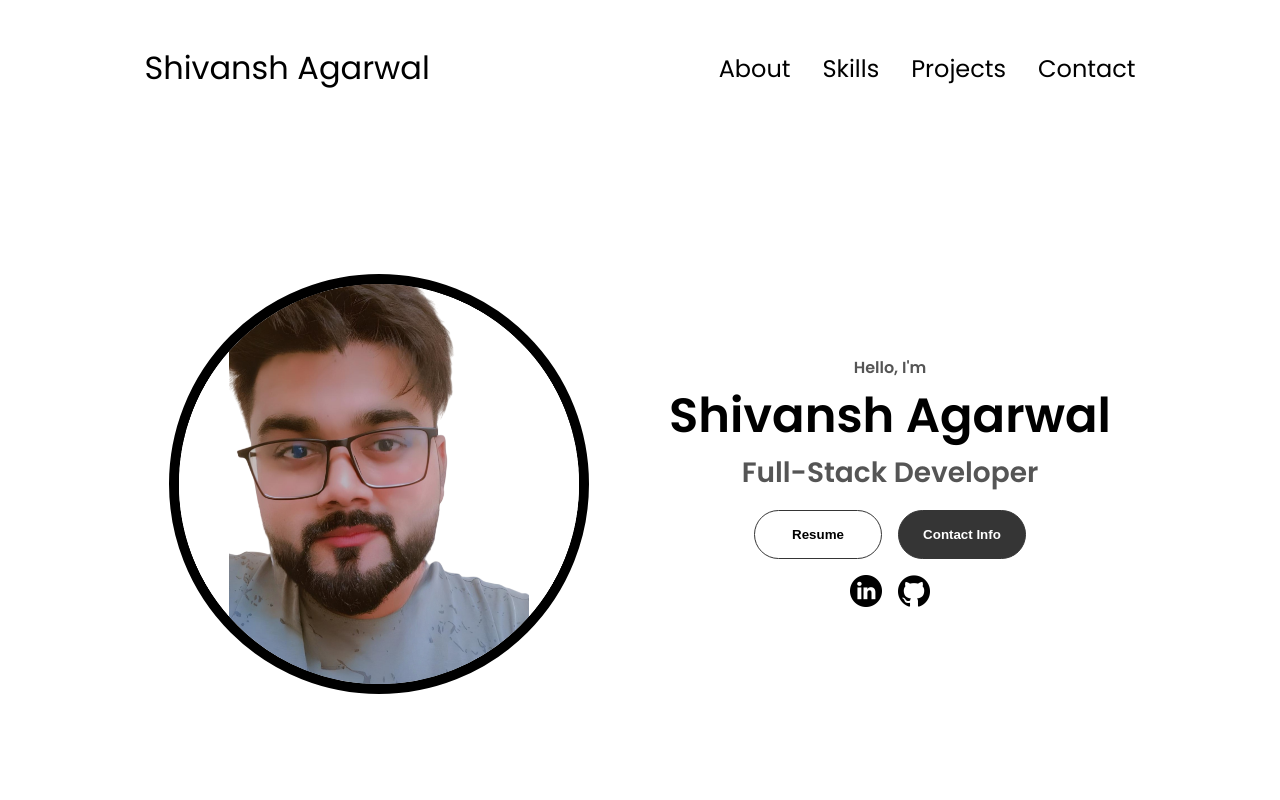
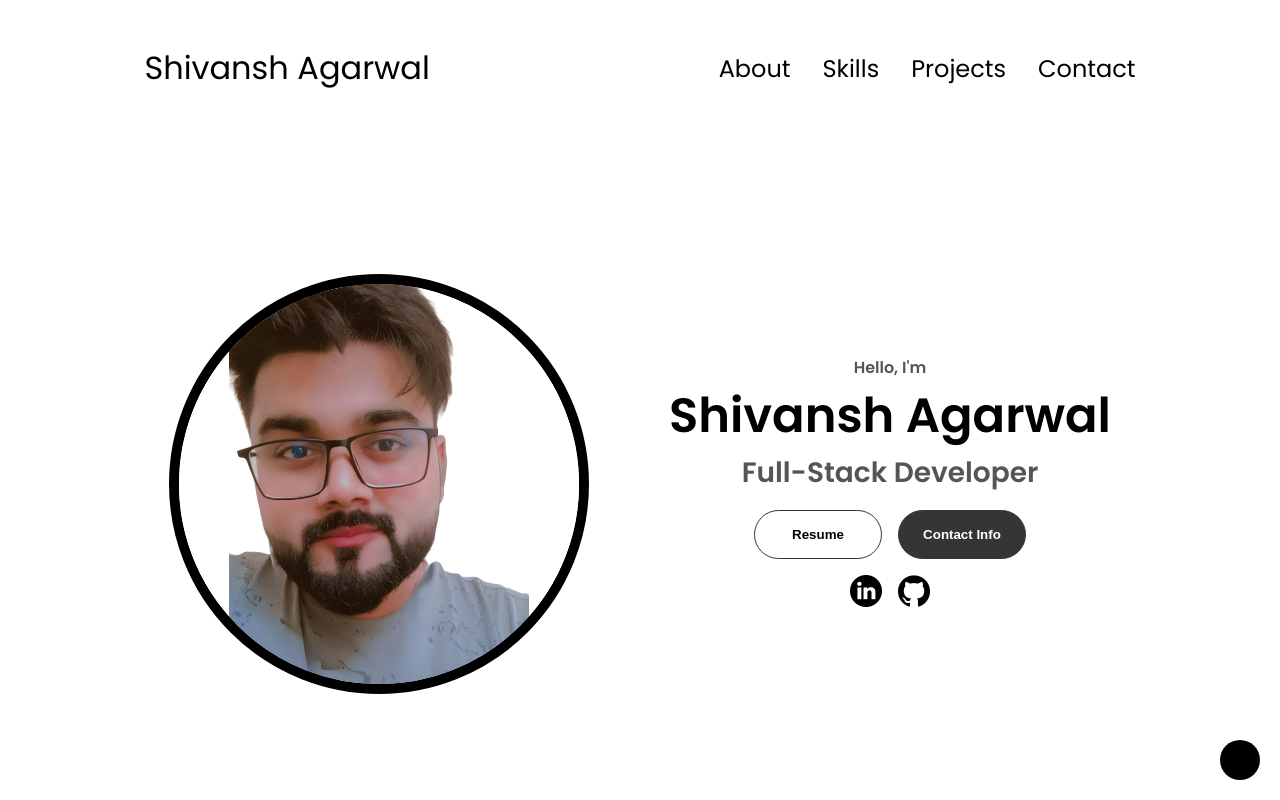
Before and after one commit to ShivanshKAgarwal/Portfolio, a plain HTML site: page index.html in a window 1280 px wide. Shown: the top 800 px of the page. Drawn offline with Linux system fonts and the light colour scheme.

Commit message:
added arrow to bottom

```diff
--- a/index.html
+++ b/index.html
@@ -519,6 +519,7 @@
           <p><a href="https://www.linkedin.com/in/shivansh-agarwal-457ba020b" target="_blank">LinkedIn</a></p>
         </div>
       </div>
+      <div class="scroll-to-top" onclick="scrollToTop()"></div>
     </section>
     <footer>
       <nav>
--- a/script.js
+++ b/script.js
@@ -29,3 +29,10 @@ function scrollToContacts() {
       contactsSection.scrollIntoView({ behavior: 'smooth' });
   }
 }
+
+function scrollToTop() {
+  window.scrollTo({
+    top: 0,
+    behavior: "smooth"
+  });
+}
--- a/style.css
+++ b/style.css
@@ -475,6 +475,27 @@ article .icon {
   cursor: default;
 }
 
+.scroll-to-top {
+  position: fixed;
+  bottom: 20px;
+  right: 20px;
+  width: 40px;
+  height: 40px;
+  background: #000; /* Black arrow background color */
+  color: #fff; /* Arrow color */
+  border-radius: 50%;
+  display: flex;
+  justify-content: center;
+  align-items: center;
+  cursor: pointer;
+  transition: background 0.3s;
+}
+
+.scroll-to-top:hover {
+  background: #111; /* Slightly darker black on hover */
+}
+
+
 .email-icon {
   height: 2.5rem;
 }
```
